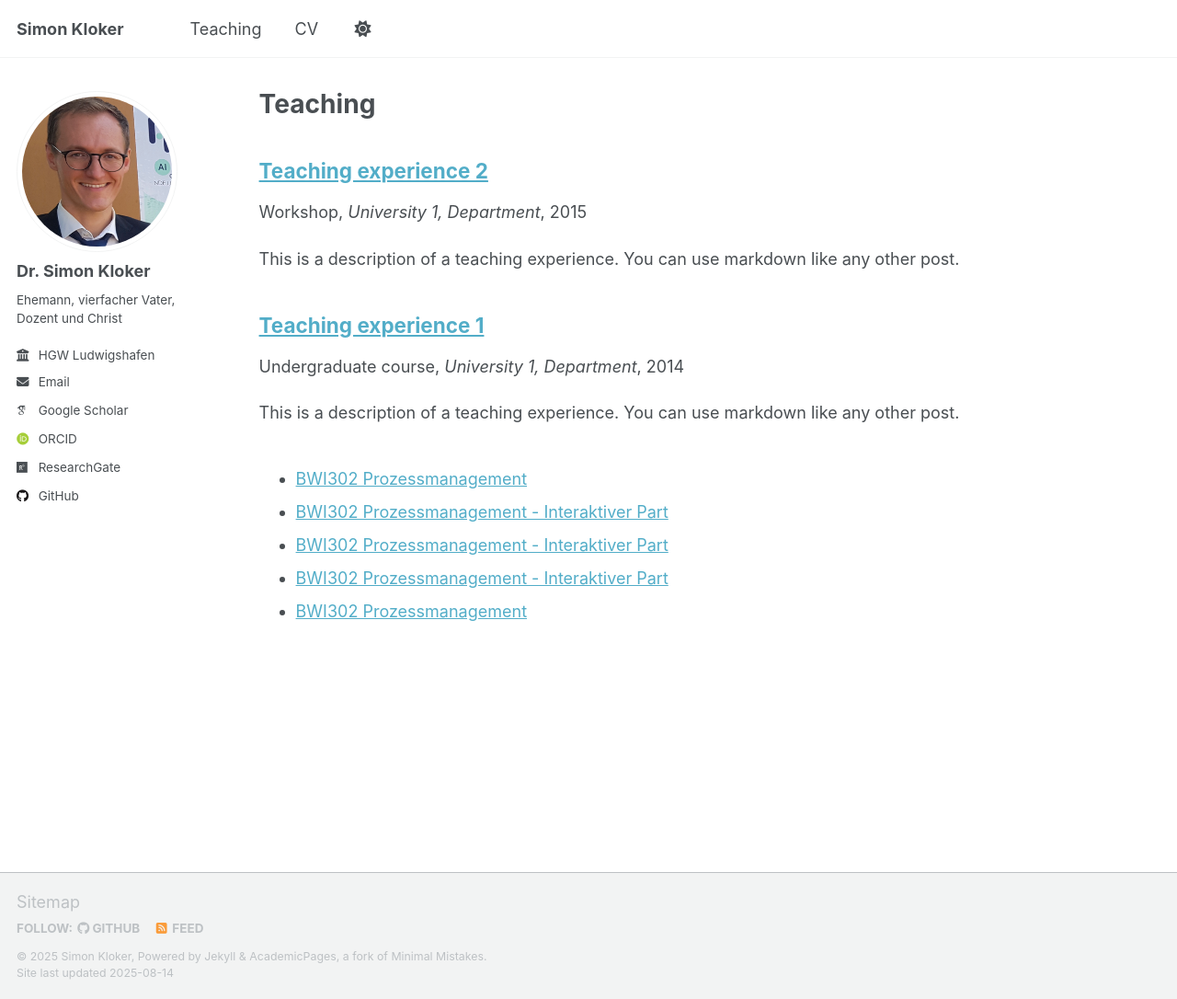
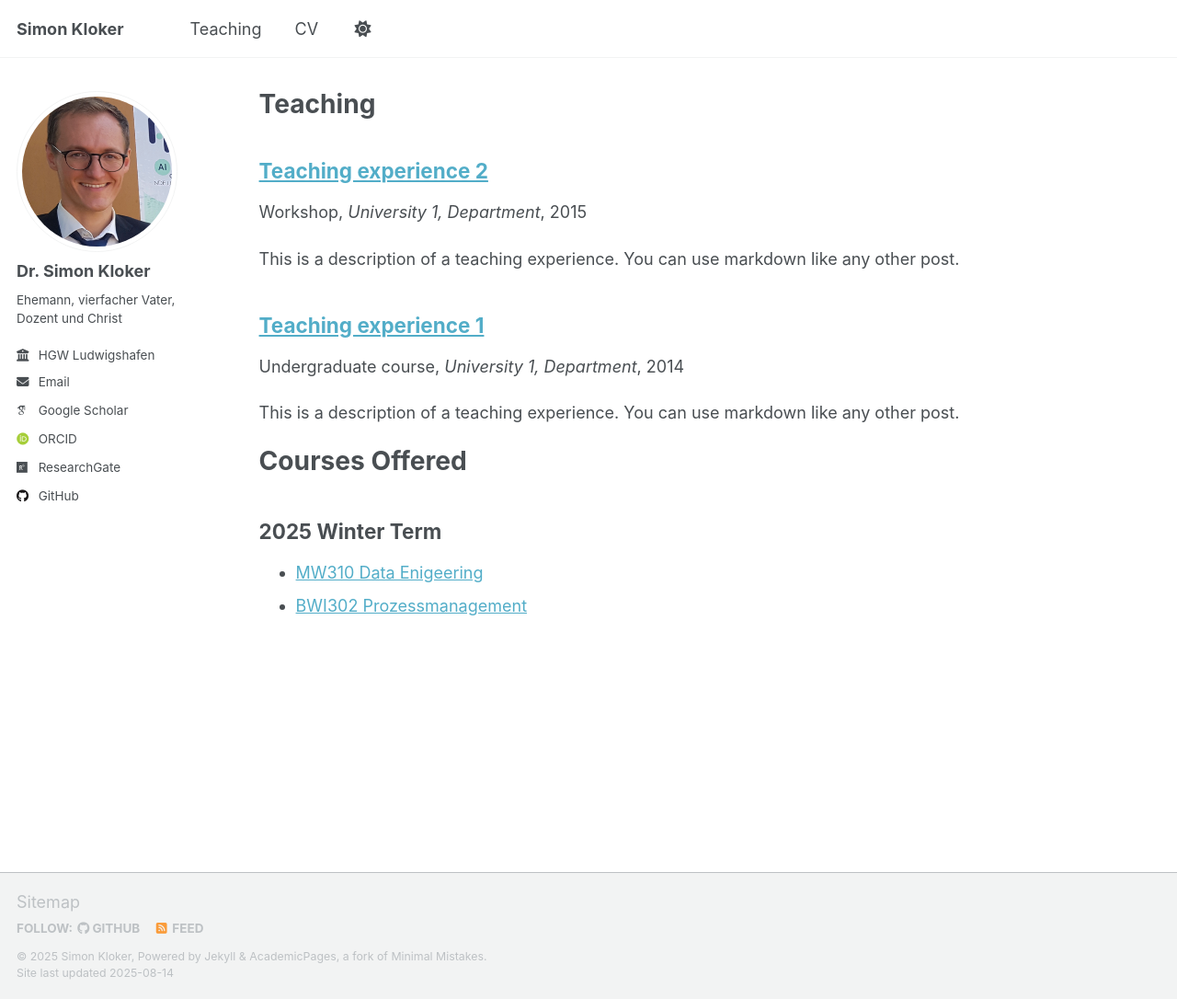
Before and after one commit to simon-kloker/simon-kloker.github.io, a Jekyll site: the page built from _pages/teaching.html, in a window 1280 px wide and 1086 px high. Shown: the whole window at 92% size. Built offline with Jekyll 4.4.1, drawn with Linux system fonts in a browser that asks for light colours; some web fonts are replaced; a script that is not in the unit is left out.

Commit message:
next try teaching

```diff
--- a/_pages/teaching.html
+++ b/_pages/teaching.html
@@ -12,9 +12,9 @@ author_profile: true
 {% endfor %}
 
 
-{% assign courses = site.teaching_hgw | sort: "semester" | reverse %}
+{% assign courses = site.teaching_hgw | where: "name", "course_outline.md" | sort: "semester" | reverse %}
 {% assign semesters = courses | map: "semester" | uniq %}
-
+<h1>Courses Offered</h1>
 {% for semester in semesters %}
   <h2>{{ semester }}</h2>
   <ul>
--- a/_teaching_hgw/2025-ws/bwi302/course_outline.md
+++ b/_teaching_hgw/2025-ws/bwi302/course_outline.md
@@ -1,6 +1,7 @@
 ---
 permalink: /bwi302/course_outline/
 title: "BWI302 Prozessmanagement"
+semester: "2025 Winter Term"
 author_profile: false
 redirect_from:
   - /bwi302/
--- a/_teaching_hgw/2025-ws/mw210/course_outline.md
+++ b/_teaching_hgw/2025-ws/mw210/course_outline.md
@@ -1,10 +1,11 @@
 ---
-permalink: /bwi302/course_outline/
-title: "BWI302 Prozessmanagement"
+permalink: /mw310/course_outline/
+title: "MW310 Data Enigeering"
+semester: "2025 Winter Term"
 author_profile: false
 redirect_from:
-  - /bwi302/
-  - /bwi302/course_outline.html
+  - /mw310/
+  - /mw310/course_outline.html
 ---
 
 Basic information
```
Also changed, not shown: other parts of _teaching_hgw/2025-ws/mw210/course_outline.md (+1 -1 lines).
